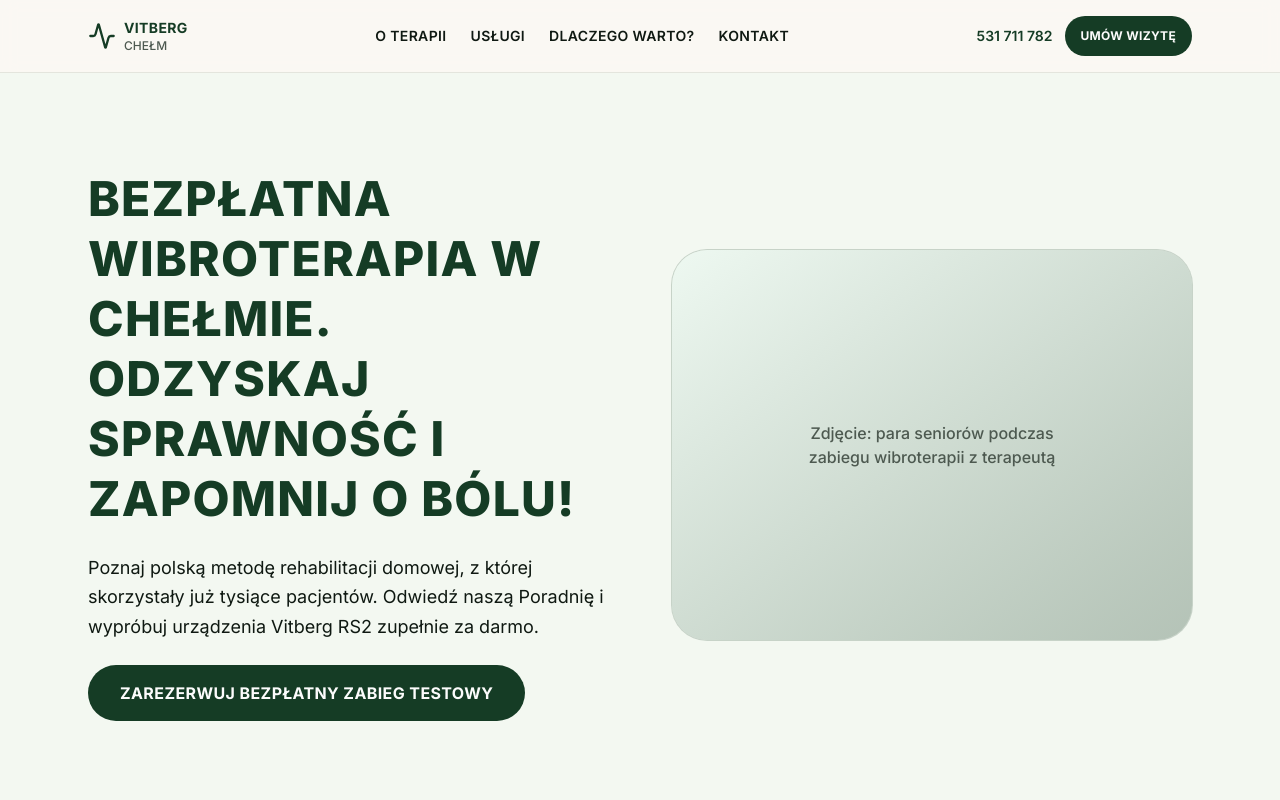
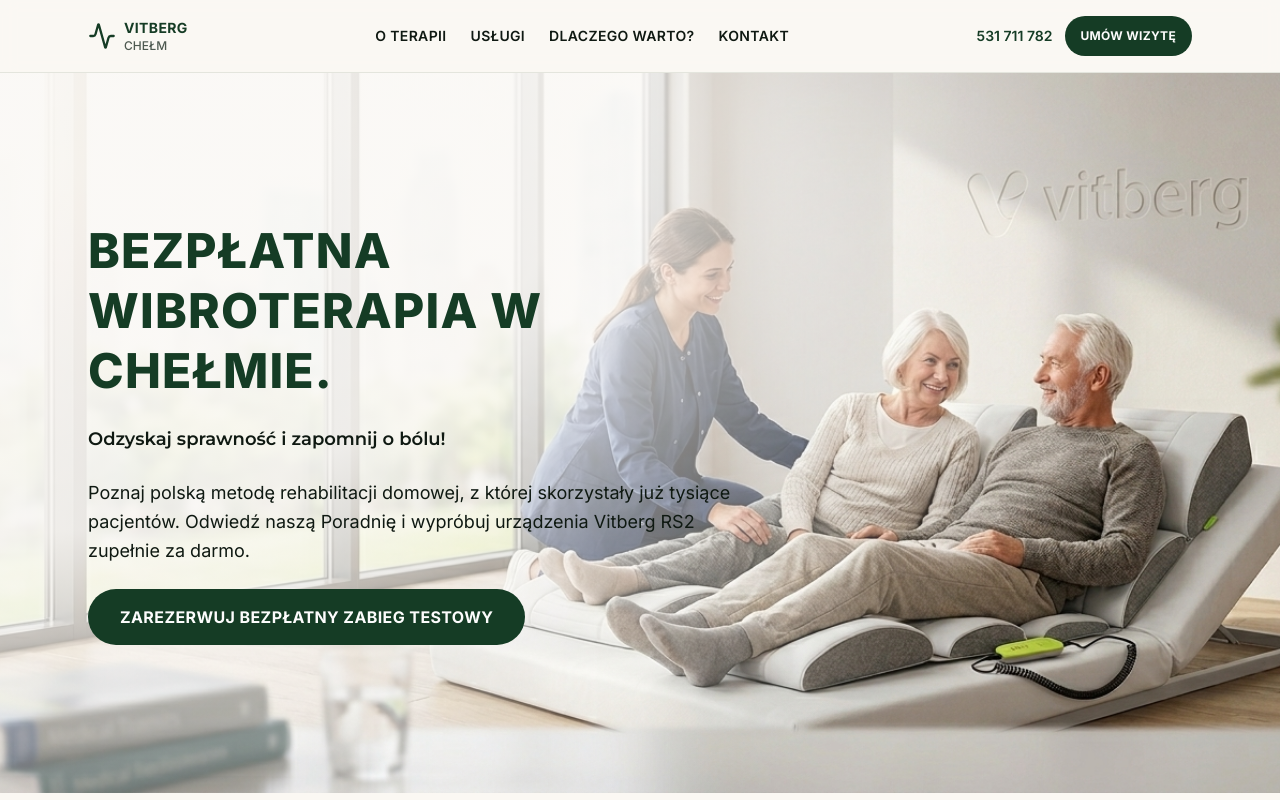
Before and after one commit to drygiel/vitberg, a Next.js app: page / in a window 1280 px wide. Shown: the top 800 px of the page. Built offline with nearby package versions, Linux system fonts and the light colour scheme.

Commit message:
hero image

```diff
--- a/src/components/home/hero-section.tsx
+++ b/src/components/home/hero-section.tsx
@@ -1,39 +1,49 @@
+import Image from "next/image";
 import Link from "next/link";
 
-import { Button, buttonVariants } from "@/components/ui/button";
+import { buttonVariants } from "@/components/ui/button";
 import { cn } from "@/lib/utils";
 
 export function HeroSection() {
   return (
-    <section className="bg-secondary/60">
-      <div className="mx-auto grid max-w-6xl items-center gap-10 px-4 py-16 lg:grid-cols-2 lg:gap-16 lg:px-6 lg:py-24">
-        <div className="space-y-6">
+    <section className="relative min-h-[min(90vh,800px)] w-full overflow-hidden">
+      <Image
+        src="/images/hero.png"
+        alt="Para seniorów podczas zabiegu wibroterapii Vitberg z terapeutą"
+        fill
+        priority
+        sizes="100vw"
+        className="object-cover object-[center_30%]"
+      />
+      {/* radial-gradient(115% 160% at 0 0, #faf8f5ed 40%
+40%
+, #0000 80%) */}
+      <div
+        aria-hidden
+        className="absolute inset-0 bg-[radial-gradient(ellipse_115%_160%_at_0%_0%,rgba(250,248,245,0.90)_40%,transparent_80%)]"
+      />
+
+      <div className="relative z-10 mx-auto flex min-h-[min(90vh,800px)] max-w-6xl items-center px-4 py-16 lg:px-6 lg:py-24">
+        <div className="max-w-xl space-y-6 md:max-w-2xl">
           <h1 className="font-heading text-3xl font-extrabold leading-tight tracking-wide text-primary uppercase md:text-4xl lg:text-5xl">
-            Bezpłatna wibroterapia w Chełmie. Odzyskaj sprawność i zapomnij o bólu!
+            Bezpłatna wibroterapia w Chełmie.
           </h1>
+          <h2>Odzyskaj sprawność i zapomnij o bólu!</h2>
           <p className="text-lg leading-relaxed text-foreground">
             Poznaj polską metodę rehabilitacji domowej, z której skorzystały już
-            tysiące pacjentów. Odwiedź naszą Poradnię i wypróbuj urządzenia Vitberg
-            RS2 zupełnie za darmo.
+            tysiące pacjentów. Odwiedź naszą Poradnię i wypróbuj urządzenia
+            Vitberg RS2 zupełnie za darmo.
           </p>
           <Link
             href="/#kontakt"
             className={cn(
               buttonVariants({ size: "lg" }),
-              "h-14 rounded-full px-8 text-base font-bold tracking-wide uppercase"
+              "h-14 rounded-full px-8 text-base font-bold tracking-wide uppercase",
             )}
           >
             Zarezerwuj bezpłatny zabieg testowy
           </Link>
         </div>
-
-        <div className="relative aspect-[4/3] overflow-hidden rounded-3xl bg-primary/10 ring-1 ring-primary/20">
-          <div className="absolute inset-0 flex items-center justify-center bg-gradient-to-br from-secondary to-primary/20">
-            <p className="max-w-xs px-6 text-center text-base font-medium text-muted-foreground">
-              Zdjęcie: para seniorów podczas zabiegu wibroterapii z terapeutą
-            </p>
-          </div>
-        </div>
       </div>
     </section>
   );
```
Also changed, not shown: public/images/hero.png (added), 1 other file (tests, documents, lock files or other folders).
